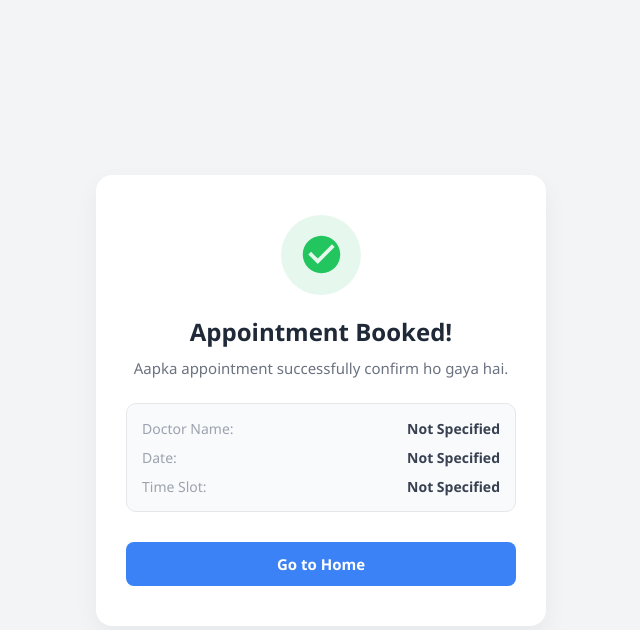
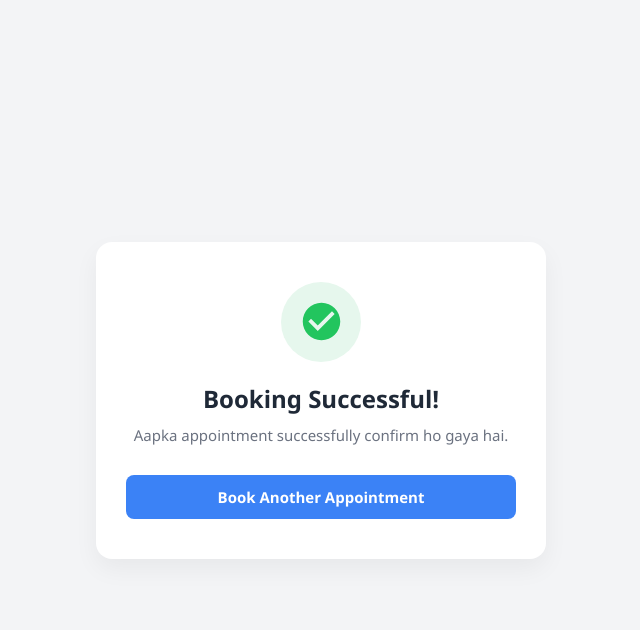
Before and after one commit to shreyakuamri234/healthcare-plus, a Django app: page /success/ in a window 1280 px wide. Shown: the top 630 px of the page, without its empty margins (319-959 px from the left). Run offline with Django 5.2, Linux system fonts and the light colour scheme.

Commit message:
Updated success page and linked to book_appointment

```diff
--- a/core/urls.py
+++ b/core/urls.py
@@ -29,9 +29,9 @@ urlpatterns = [
     # --- Lab Tests & Appointments ---
     path('lab-test/', views.add_lab_test, name='lab_test'),
     path('place-lab-order/', views.place_lab_order, name='place_lab_order'),
-    path('booking-success/<int:appointment_id>/', views.booking_success, name='booking_success'),
+    path('book-appointment/', views.book_appointment, name='book_appointment'),
     path('membership/', views.buy_membership, name='membership'),
     path('health/', views.health, name='health'),
-    path('map/', views.map, name='map'),
+
 
 ]
--- a/core/views.py
+++ b/core/views.py
@@ -224,10 +224,3 @@ def health(request):
 
 def map(request):
     return render(request, 'map.html')
-
-def booking_success(request, appointment_id):
-    # Database se us specific appointment ka data nikalna jo abhi book hua hai
-    appointment = get_object_or_404(Appointment, id=appointment_id)
-
-    # HTML page par data bhejna
-    return render(request, 'success.html', {'appointment': appointment})
--- a/templates/success.html
+++ b/templates/success.html
@@ -63,37 +63,7 @@
         p.subtitle {
             color: #6b7280;
             font-size: 15px;
-            margin-bottom: 25px;
-        }
-
-        .details-box {
-            background-color: #f9fafb;
-            border: 1px solid #e5e7eb;
-            border-radius: 10px;
-            padding: 15px;
-            text-align: left;
             margin-bottom: 30px;
-        }
-
-        .detail-row {
-            display: flex;
-            justify-content: space-between;
-            margin-bottom: 10px;
-            font-size: 14px;
-        }
-
-        .detail-row:last-child {
-            margin-bottom: 0;
-        }
-
-        .label {
-            color: #9ca3af;
-            font-weight: 500;
-        }
-
-        .value {
-            color: #374151;
-            font-weight: 600;
         }
 
         .btn-group {
@@ -110,6 +80,7 @@
             text-decoration: none;
             transition: all 0.2s ease;
             cursor: pointer;
+            text-align: center;
         }
 
         .btn-primary {
@@ -132,45 +103,13 @@
             </svg>
         </div>
 
-        <h1>Appointment Booked!</h1>
+        <h1>Booking Successful!</h1>
         <p class="subtitle">Aapka appointment successfully confirm ho gaya hai.</p>
 
-        <!-- Dynamic Appointment Details -->
-        <div class="details-box">
-            <div class="detail-row">
-                <span class="label">Doctor Name:</span>
-                <span class="value" id="docName">Loading...</span>
-            </div>
-            <div class="detail-row">
-                <span class="label">Date:</span>
-                <span class="value" id="appDate">Loading...</span>
-            </div>
-            <div class="detail-row">
-                <span class="label">Time Slot:</span>
-                <span class="value" id="appTime">Loading...</span>
-            </div>
-        </div>
-
         <div class="btn-group">
-            <a href="/" class="btn btn-primary">Go to Home</a>
+            <a href="{% url 'book_appointment' %}" class="btn btn-primary">Book Another Appointment</a>
         </div>
     </div>
 
-    <!-- JavaScript to catch URL parameters -->
-    <script>
-        // URL se data nikalne ka function
-        const urlParams = new URLSearchParams(window.location.search);
-
-        // Parameters ko fields me set karna
-        const doctor = urlParams.get('doctor') || 'Not Specified';
-        const date = urlParams.get('date') || 'Not Specified';
-        const time = urlParams.get('time') || 'Not Specified';
-
-        // HTML elements me values display karna
-        document.getElementById('docName').innerText = decodeURIComponent(doctor);
-        document.getElementById('appDate').innerText = decodeURIComponent(date);
-        document.getElementById('appTime').innerText = decodeURIComponent(time);
-    </script>
-
 </body>
 </html>
```
